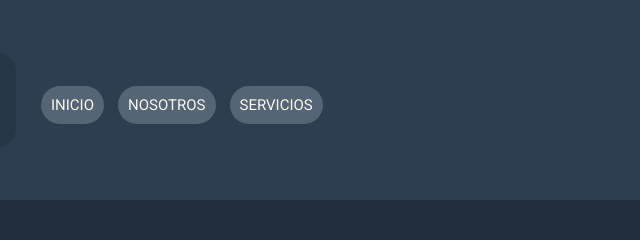
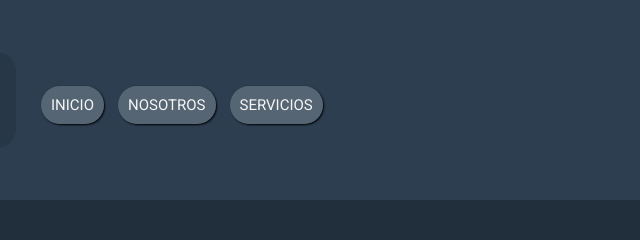
Before and after one commit to EduEzMez/Plomero24Hs-RCB, a website: page index.html in a window 1280 px wide. Shown: the top 240 px of the page, 617-1257 px from the left. Drawn offline with Linux system fonts and the light colour scheme.

```diff
--- a/scss/layout/_header.scss
+++ b/scss/layout/_header.scss
@@ -45,11 +45,12 @@
             background-color: $color-boton-primario;
             border-radius: 20px;
             padding: 10px;
+            box-shadow: 1px 1px 2px black;
             &:hover{
                 @include apareceboton;
             }
         }
-    }
+       }
 }
 
 @media (min-width: 688px){
--- a/scss/pages/_main.scss
+++ b/scss/pages/_main.scss
@@ -20,4 +20,5 @@
             font-size: 40px;
         }
     }
+
 }
```
Also changed, not shown: css/style.css, 1 other file.
